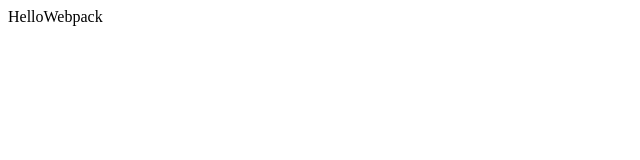
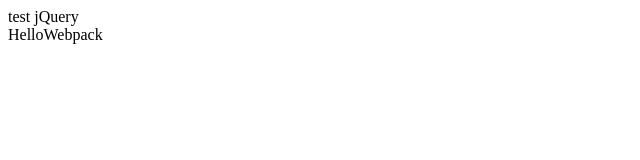
Before and after one commit to CCCLARITY/webpack-demo, a website with bundled scripts: page index.html in a window 1280 px wide. Shown: the whole page, without its empty margins (0-640 px from the left). Built offline with nearby package versions, Linux system fonts and the light colour scheme.

Commit message:
引入jquery

```diff
--- a/app/index.js
+++ b/app/index.js
@@ -1,4 +1,5 @@
 import _ from 'lodash';
+import $ from 'jquery';
 
 function component(){
     var element = document.createElement('div');
@@ -6,4 +7,5 @@
     return element;
 }
 
+$('#test').text('test jQuery');
 document.body.appendChild(component());
--- a/index.html
+++ b/index.html
@@ -7,6 +7,7 @@
     <title>Getting Start</title>
 </head>
 <body>
+    <div id="test"></div>
     <script src="./dist/bundle.js"></script>
 </body>
 </html>
--- a/package.json
+++ b/package.json
@@ -10,6 +10,7 @@
   "author": "",
   "license": "ISC",
   "dependencies": {
+    "jquery": "^3.3.1",
     "lodash": "^4.17.5"
   },
   "devDependencies": {
```
Also changed, not shown: dist/bundle.js, 1 other file.
